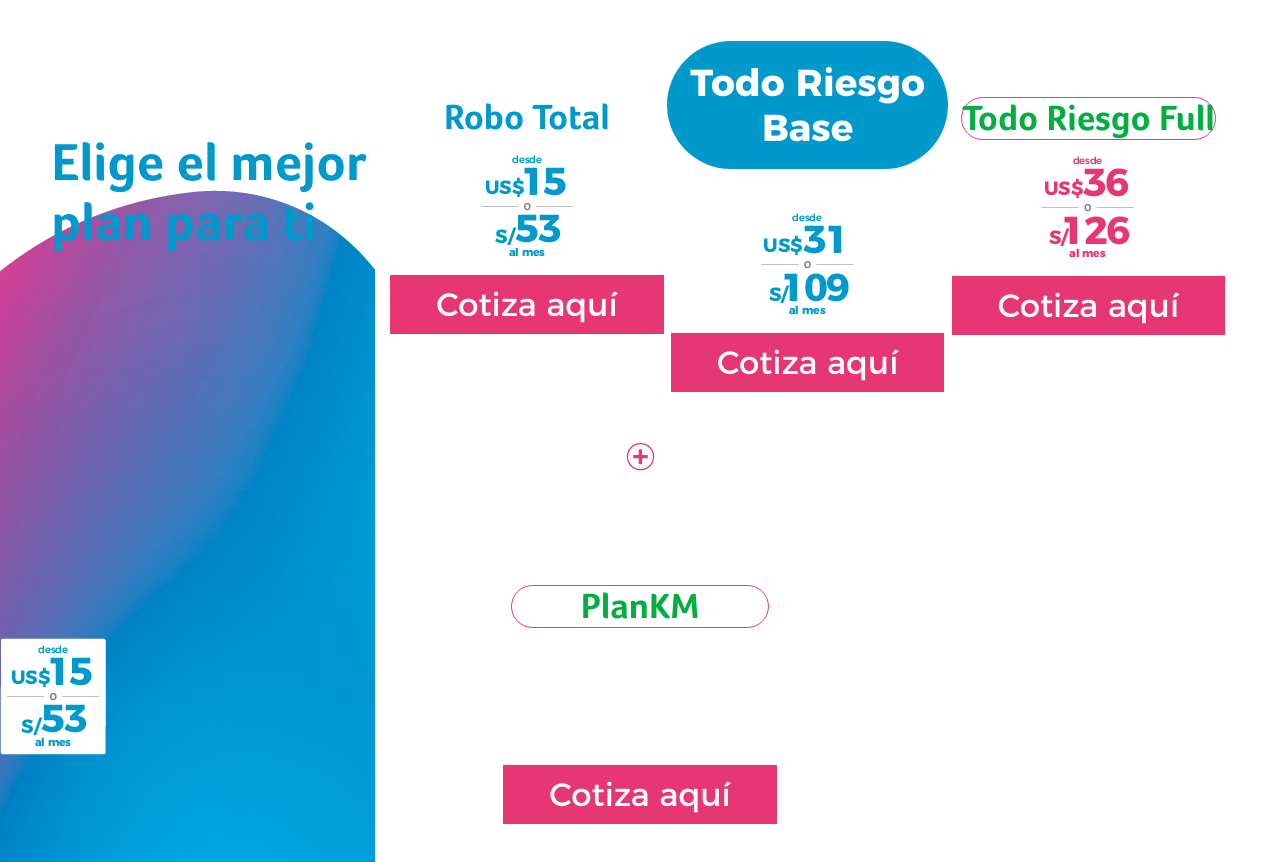
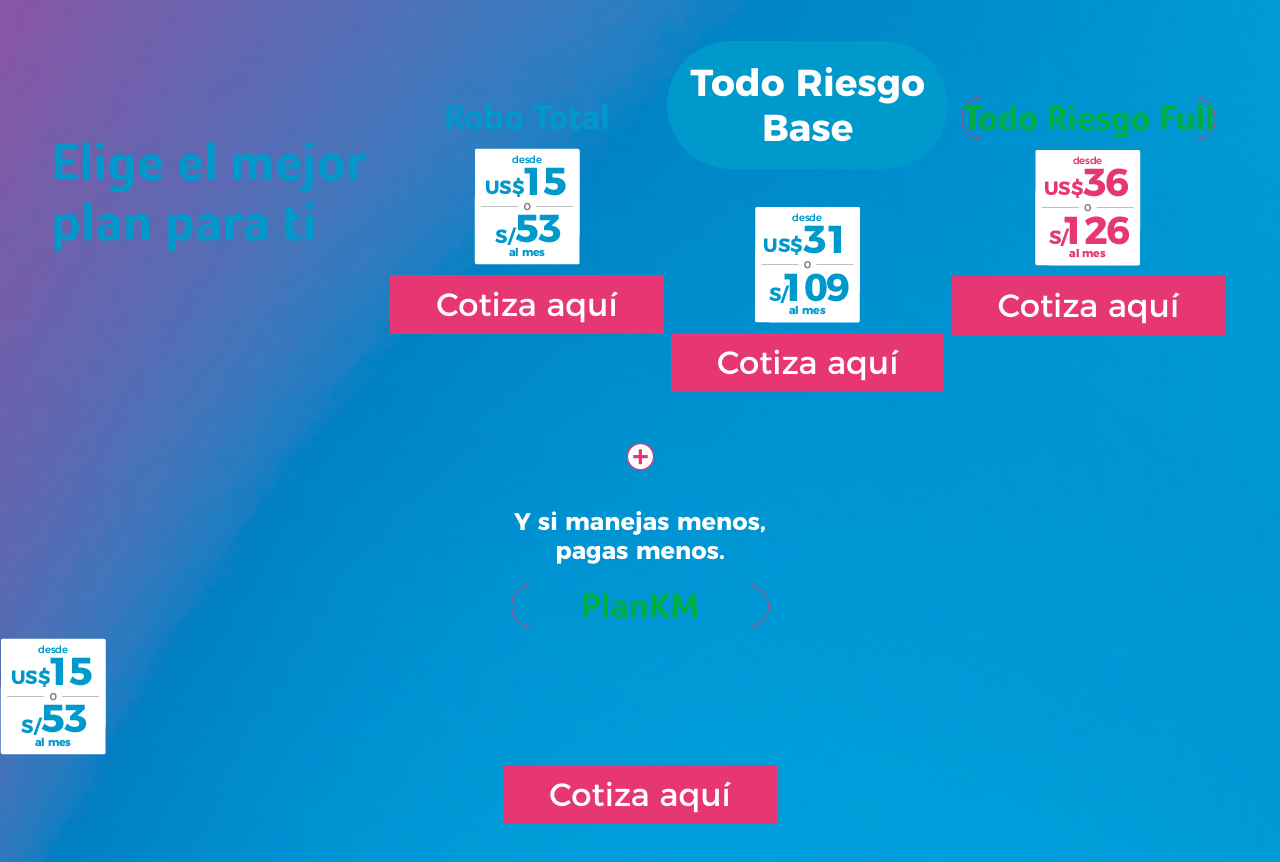
Before and after one commit to DonScavo/landing_pacifico_autos, a plain HTML site: page index.html in a window 1280 px wide. Shown: the part 898-1760 px from the top of the page. Drawn offline with nearby package versions, Linux system fonts and the light colour scheme; files whose address does not match are found by name; a web font is replaced by a local one.

Commit message:
Add files via upload

```diff
--- a/css/estilos.css
+++ b/css/estilos.css
@@ -106,12 +106,13 @@ a {
 }
 
 .bg_base {
-    /* background-image: url('../img/fondocp_02.jpg');
+    background-image: url('../img/fondocp_02.jpg');
     background-repeat: no-repeat;
-    background-size: cover; */
+    background-size: cover;
     padding-top: 1vw;
     position: relative;
     z-index: 30;
+    padding-bottom: 5vw;
 }
 
 .basetop::before{
--- a/index.html
+++ b/index.html
@@ -17,7 +17,7 @@
 <body>
     <!-- first view - slider  -->
 
-    <img class="fondo" src="img/fondofull.png" alt="fondo">
+    <!-- <img class="fondo" src="img/fondofull.png" alt="fondo"> -->
 
     <section id="primer_slider" class="container bg_top">
         <div class="bgslide1">
```
